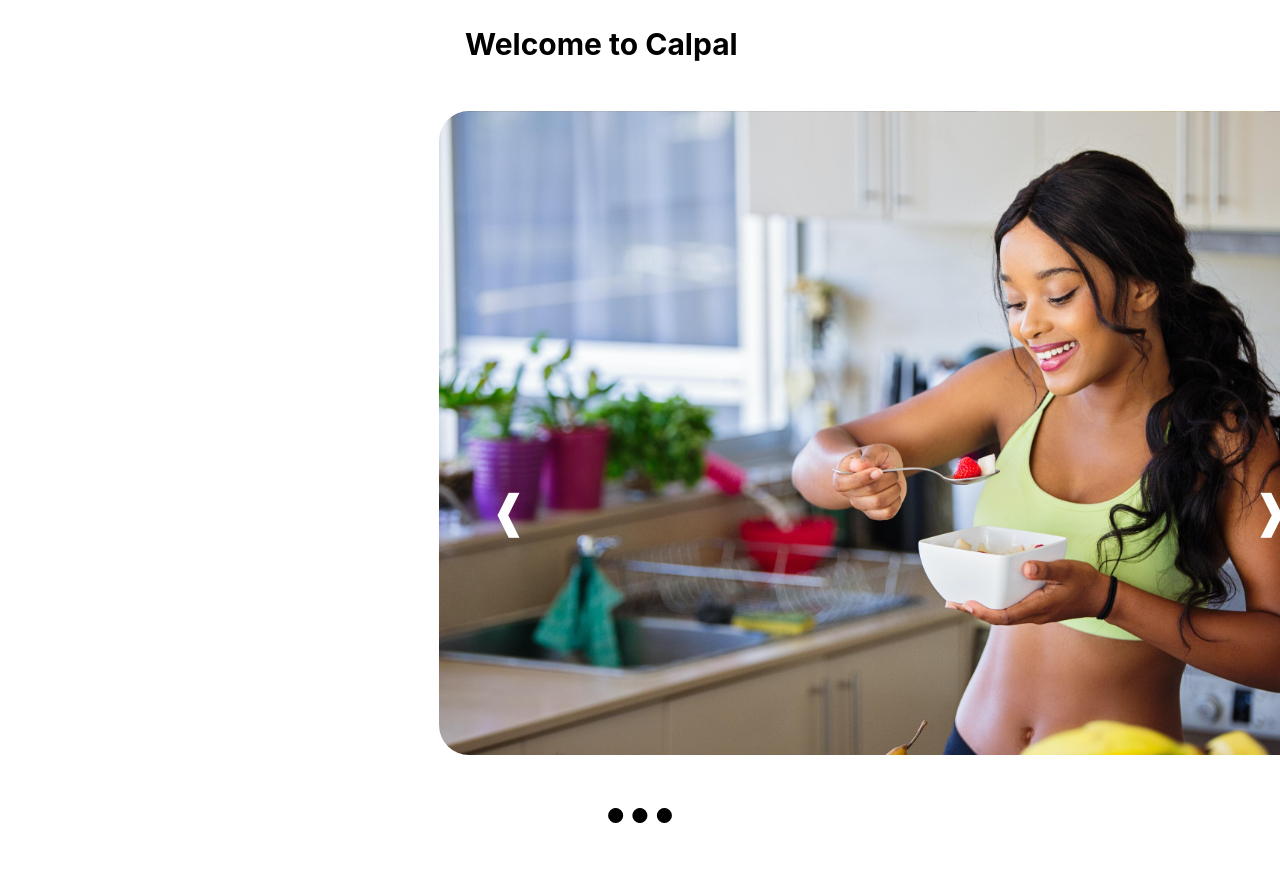
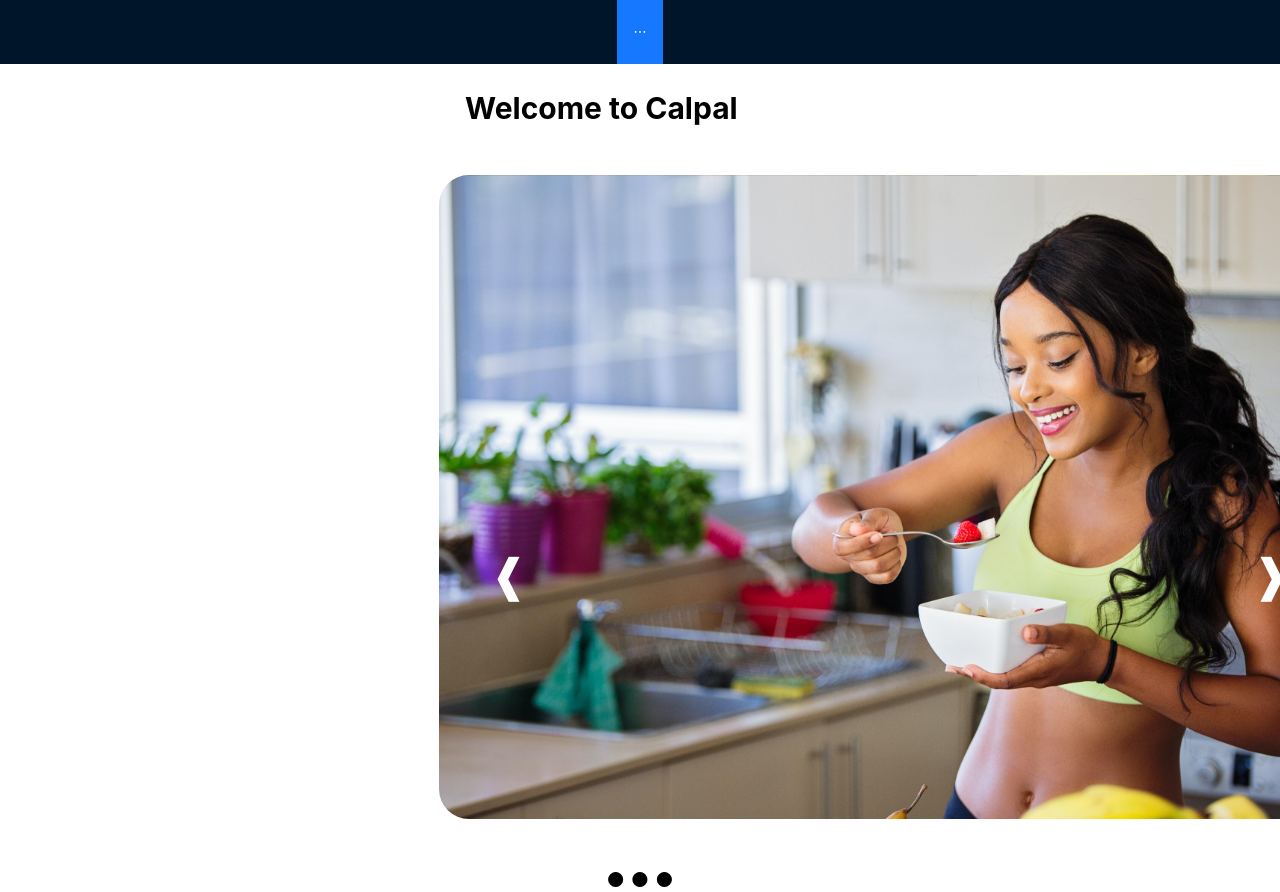
Before and after one commit to patrickcorcoran10/pc-test, a React (Create React App) app: page / in a window 1280 px wide. Shown: the top 892 px of the page. Before the commit the page ends 828 px from the top, so only its background shows below. Built offline with nearby package versions, Linux system fonts and the light colour scheme.

Commit message:
testremoving the login portion of navbar

```diff
--- a/src/App.js
+++ b/src/App.js
@@ -3,7 +3,7 @@ import { ApolloClient, InMemoryCache, ApolloProvider, createHttpLink } from '@ap
 import { setContext } from '@apollo/client/link/context';
 import './App.css';
 import Login from './Components/Login';
-// import Navbar from './Components/Navbar';
+import Navbar from './Components/Navbar';
 // import Dashboard from "./pages/Dashboard";
 import Calories from "./pages/Calories";
 import { Register } from "./Components/Signup";
@@ -44,7 +44,7 @@ function App() {
       <BrowserRouter>
         <div>
           <nav>
-            {/* <Navbar /> */}
+            <Navbar />
           </nav>
           <Routes>
             <Route path='calories' element={<Calories />} />
--- a/src/Components/Navbar.js
+++ b/src/Components/Navbar.js
@@ -1,6 +1,6 @@
 import React from 'react';
 import { Layout, Menu } from 'antd';
-import { Nav } from 'react-bootstrap';
+// import { Nav } from 'react-bootstrap';
 
 import Auth from '../utils/auth';
 import { Link } from 'react-router-dom';
@@ -28,7 +28,7 @@ const NavBar = () => {
             <Link to="/about-us">About Us</Link>
           </Menu.Item>
         </Menu>
-        <div>
+        {/* <div>
           {console.log(Auth.loggedIn())};
           {Auth.loggedIn() ? (
             <>
@@ -39,7 +39,7 @@ const NavBar = () => {
               Login
             </Nav.Link>
           )}
-        </div>
+        </div> */}
       </Header>
     </Layout>
   );
```
